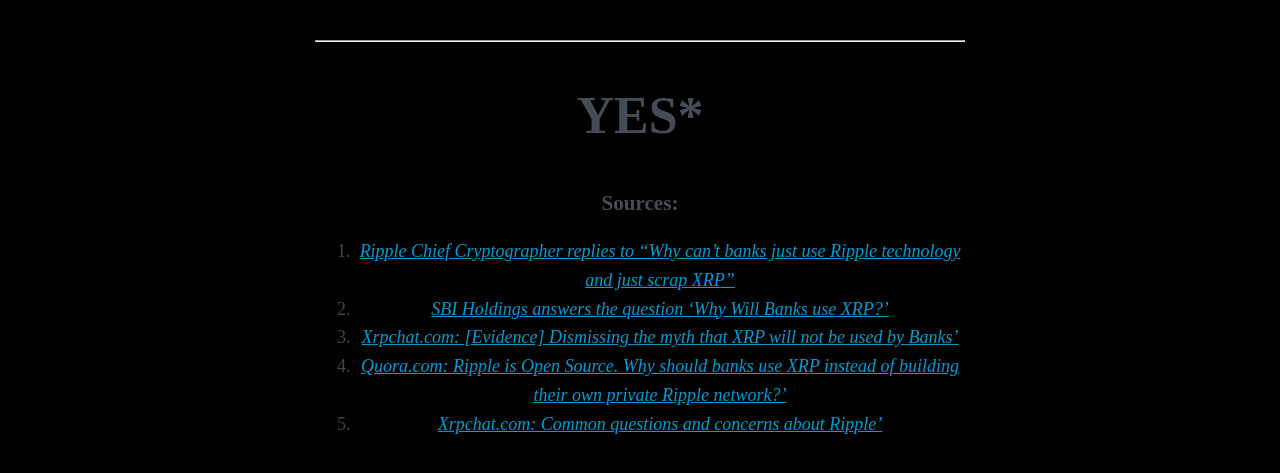
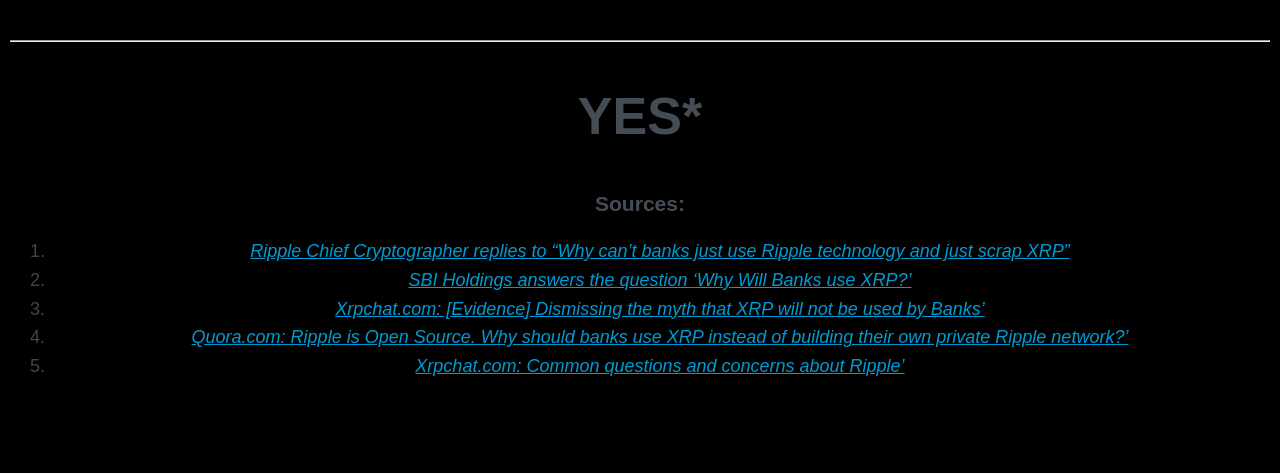
Before and after one commit to xrpBlu/willbanksusexrp.com, a Jekyll site: the page built from README.md, in a window 1280 px wide. Shown: the top 473 px of the page. Built offline with Jekyll 4.4.1, drawn with Linux system fonts in a browser that asks for light colours; nearby versions of some CDN libraries; our own code applies the rules of GitHub Pages for plain Markdown files; the repository's description, which GitHub fills in, is left out.

Commit message:
Update style.css

```diff
--- a/assets/css/style.css
+++ b/assets/css/style.css
@@ -3,9 +3,9 @@
 
 body {
 	background-color: black;
-	font-family: Futura;
+	font-family: sans-serif;
 	margin:40px
-	auto;max-width:650px;line-height:1.6;font-size:18px;color:#444;padding:0
+	auto;max-width:800 px;line-height:1.6;font-size:18px;color:#444;padding:0
 	10px
 }
 
```
